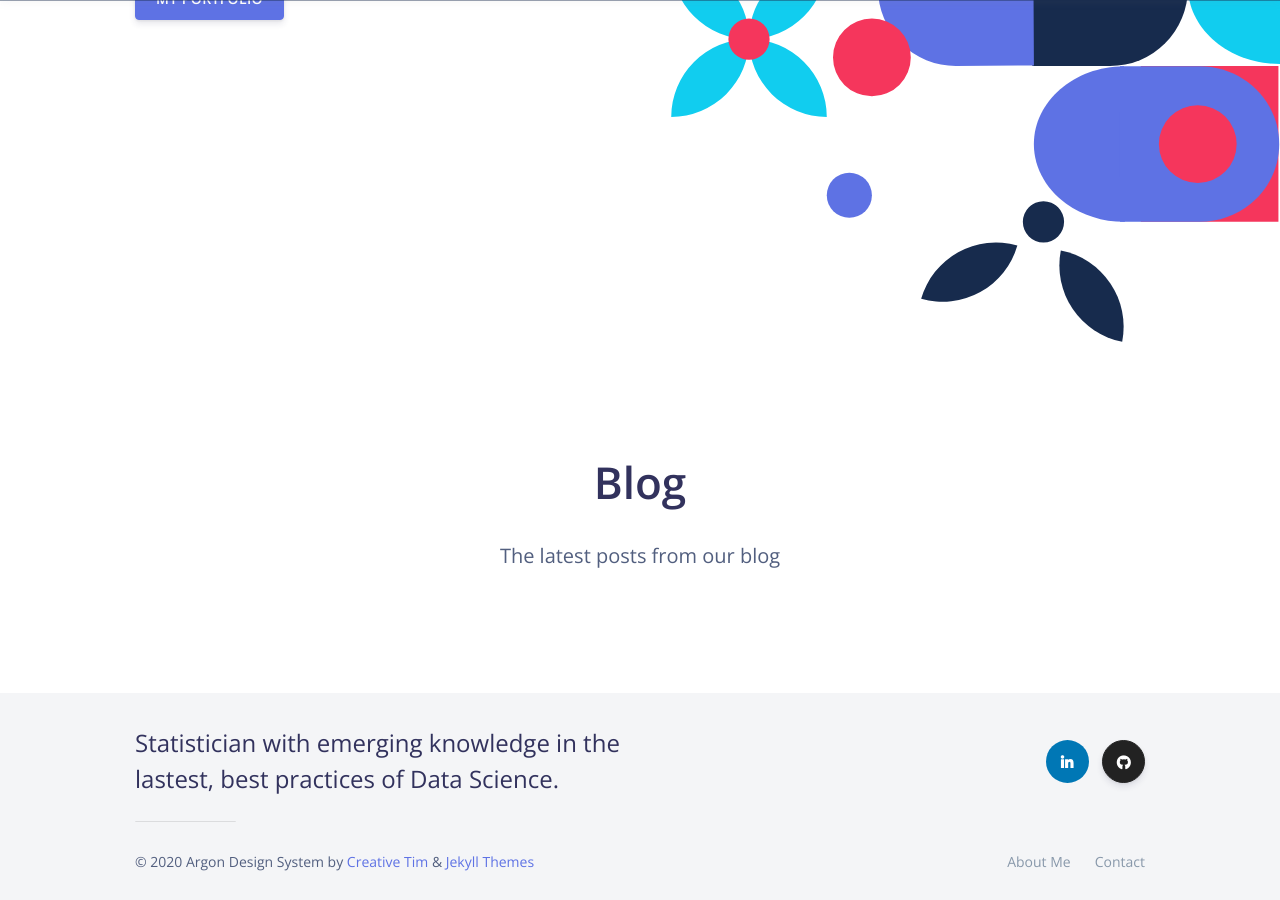
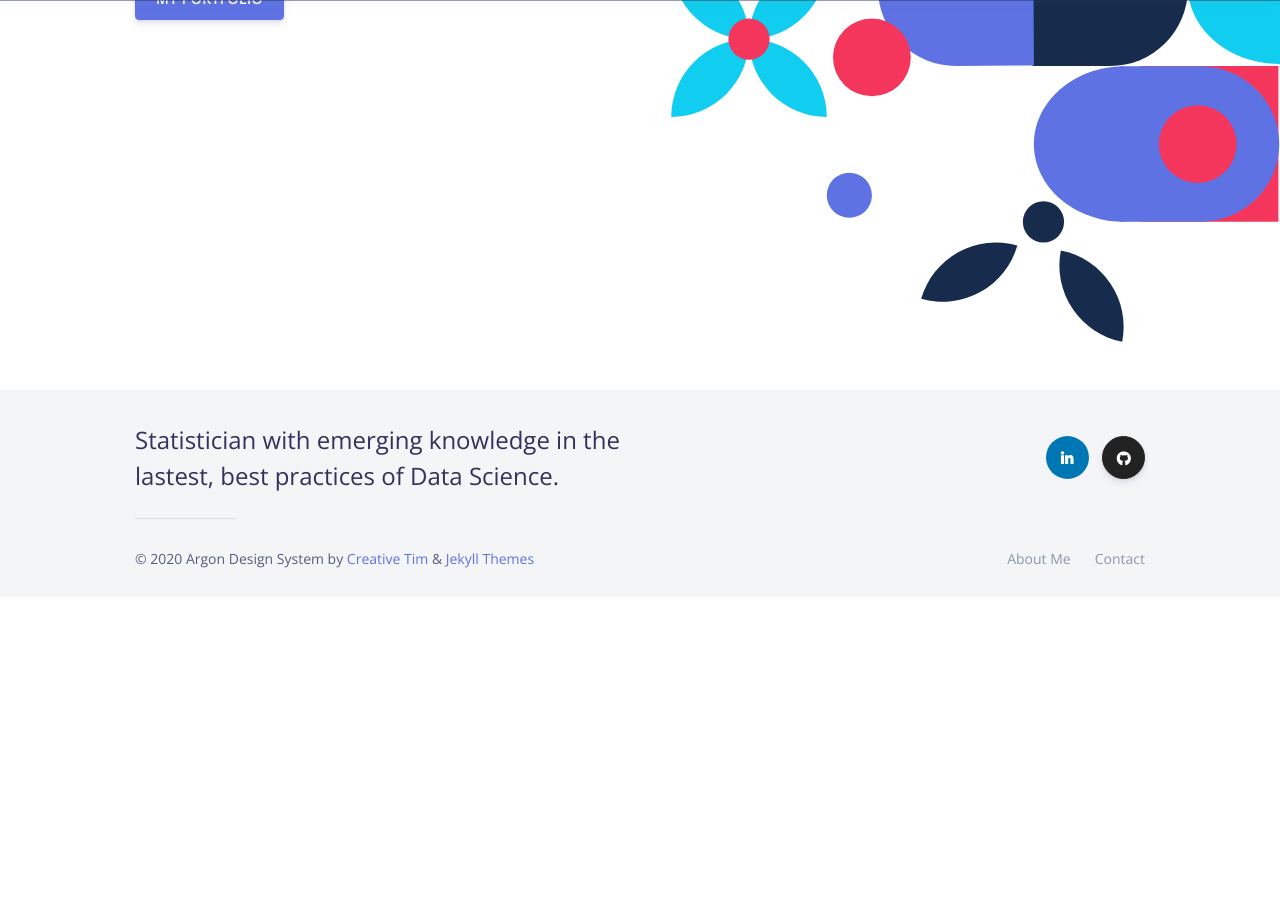
Before and after one commit to patriciamariebarrier/patriciamariebarrier.github.io, a Jekyll site: the page built from index.html, in a window 1280 px wide and 900 px high, scrolled down 558 px. Built offline with Jekyll 4.4.1, drawn with Linux system fonts in a browser that asks for light colours; nearby versions of some CDN libraries; after the commit the page ends 1155 px from its top, so only the background shows below that.

Commit message:
Update index.html
remove default references to blog

```diff
--- a/index.html
+++ b/index.html
@@ -8,33 +8,14 @@ featured_image: /assets/img/social.jpg
 <!--Replace this page with your landing page content -->
 {% if site.data.settings.home_settings.theme == "landing" %}
   {% include home-sample.html %}
-  <div class="features-7 fullWidth contentWrapper">
-    <div class="container mb-2">
-    <div class="row">
-        <div class="col-md-8 text-center mx-auto">
-            <h3 class="display-2">Blog</h3>
-            <p class="lead pb-5">The latest posts from our blog</p>
-        </div>
-    </div>
 
-    </div>
-  </div>
   {% include blogsHome.html %}
 {% endif %}
 
 {% if site.data.settings.home_settings.theme == "blog" %}
   <!-- Or turn your homepage into just a blog -->
   {% if site.data.settings.blog_settings.theme == "narrow" %}
-  <div class="page-header page-header-small bg-secondary fullWidth ">
-      <div class="container contentWrapper">
-        <div class="row">
-          <div class="col-lg-10 mx-auto text-center pt-4">
-            <h2 class="display-2">Blog</h2>
-            <h2 class="lead pl-5 pr-5 pb-3 text-center">The latest posts from our blog</h2>
-          </div>
-        </div>
-      </div>
-    </div>
+
 
       <section class="blog main-raised">
           {% include blogsHome.html %}
@@ -43,16 +24,7 @@ featured_image: /assets/img/social.jpg
   {% endif %}
 
   {% if site.data.settings.blog_settings.theme == "basic" %}
-  <div class="page-header page-header-small bg-secondary fullWidth ">
-      <div class="container contentWrapper">
-        <div class="row">
-          <div class="col-lg-10 mx-auto text-center pt-4">
-            <h2 class="display-2">Blog</h2>
-            <h2 class="lead pl-5 pr-5 pb-3 text-center">The latest posts from our blog</h2>
-          </div>
-        </div>
-      </div>
-    </div>
+
 
       <section class="blog mt-5">
           {% include blogsHome.html %}
@@ -61,16 +33,7 @@ featured_image: /assets/img/social.jpg
   {% endif %}
 
   {% if site.data.settings.blog_settings.theme == "grid" %}
-  <div class="page-header page-header-small bg-secondary fullWidth ">
-      <div class="container contentWrapper">
-        <div class="row">
-          <div class="col-lg-10 mx-auto text-center pt-4">
-            <h2 class="display-2">Blog</h2>
-            <h2 class="lead pl-5 pr-5 pb-3 text-center">The latest posts from our blog</h2>
-          </div>
-        </div>
-      </div>
-    </div>
+
 
       <section class="blog">
           {% include blogsHome.html %}
```
